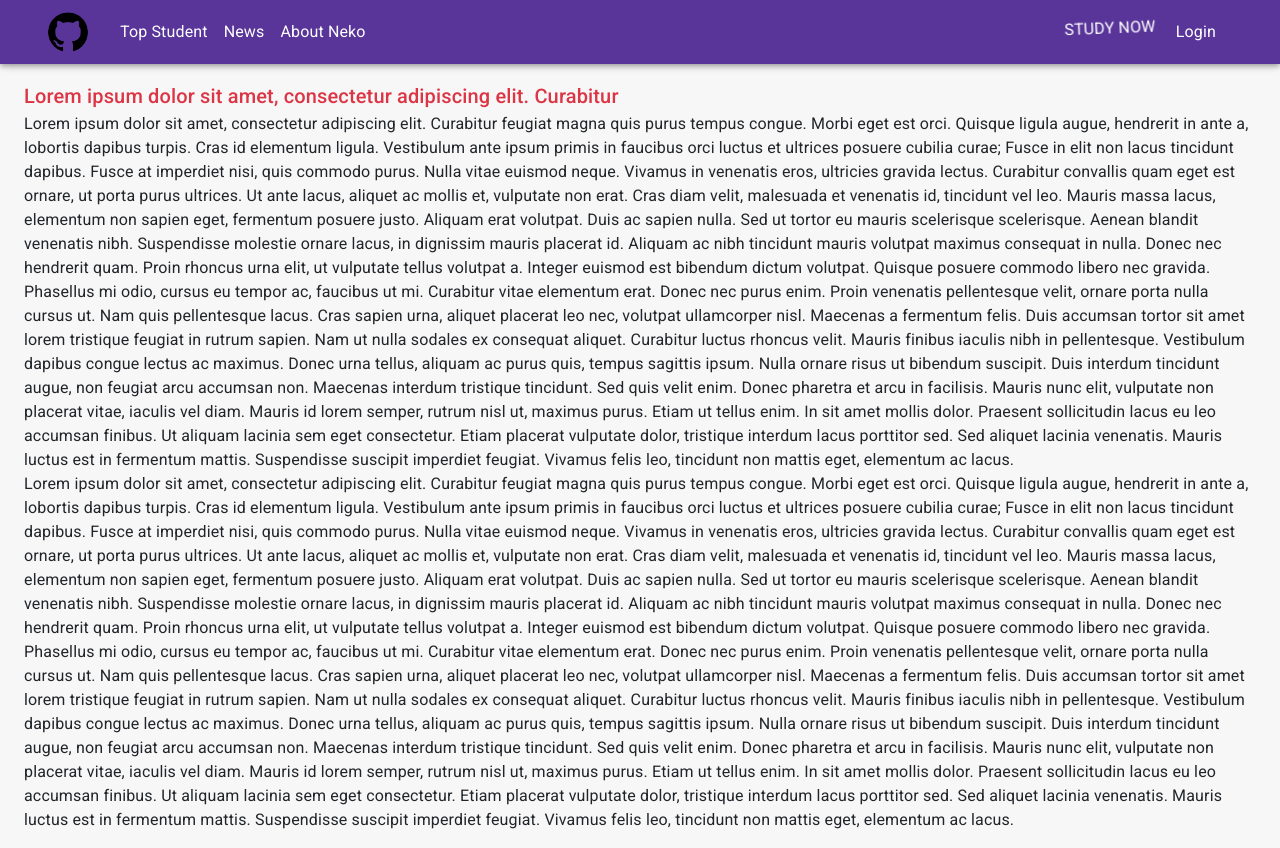
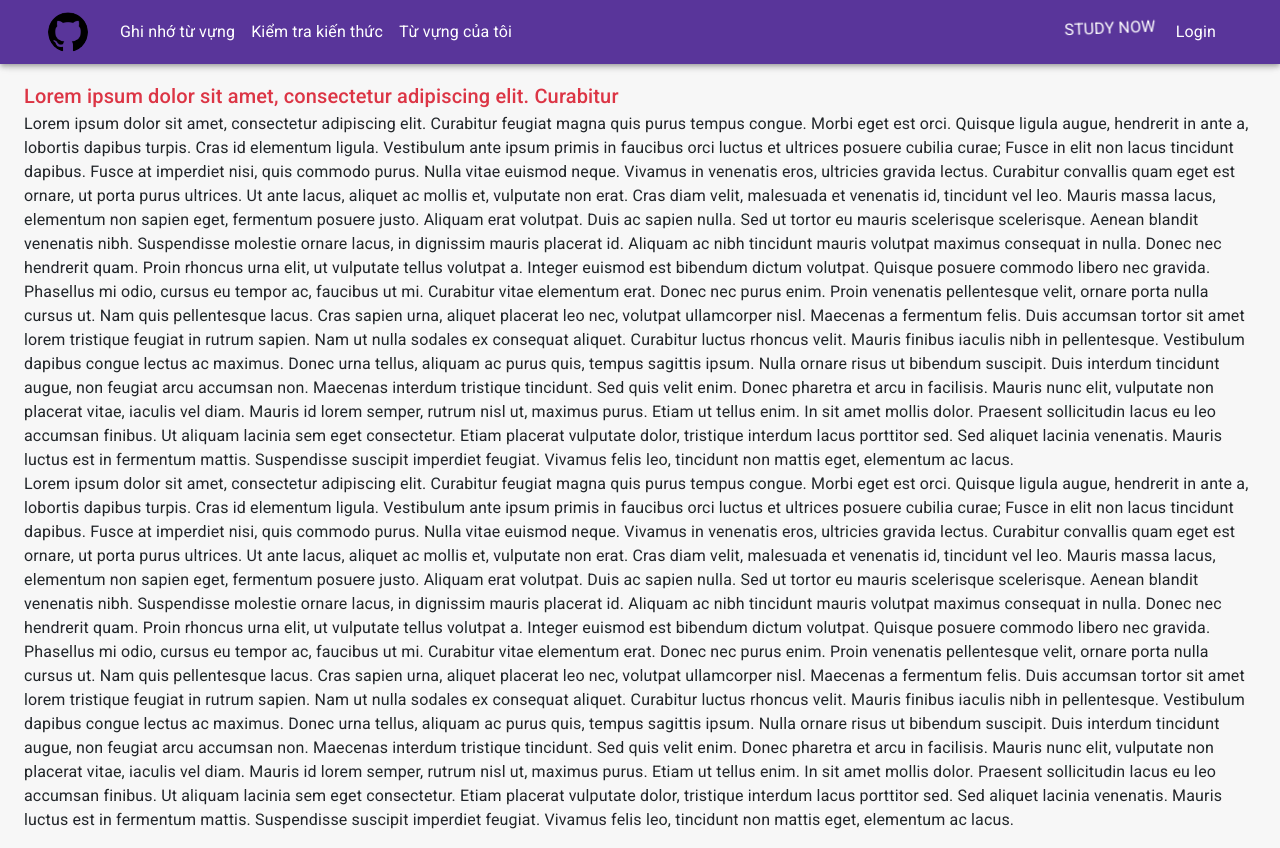
Before and after one commit to thanhtrungvo8401/Portal, a Next.js app: page / in a window 1280 px wide. Built offline with nearby package versions, Linux system fonts and the light colour scheme.

Commit message:
007 -- refactor code

```diff
--- a/components/Layouts/Navbar.js
+++ b/components/Layouts/Navbar.js
@@ -152,23 +152,23 @@ function Navbar(props) {
                 <MyLink
                   isNav={true}
                   className={classes.navItem}
-                  url="/top-student"
+                  url={appUrl.rememberVoca().url}
                 >
-                  Top Student
+                  {appUrl.rememberVoca().title}
                 </MyLink>
                 <MyLink
                   isNav={true}
                   className={classes.navItem}
-                  url="/top-student"
+                  url={appUrl.testVoca().url}
                 >
-                  News
+                  {appUrl.testVoca().title}
                 </MyLink>
                 <MyLink
                   isNav={true}
                   className={classes.navItem}
-                  url="/top-student"
+                  url={appUrl.myVoca().url}
                 >
-                  About Neko
+                  {appUrl.myVoca().title}
                 </MyLink>
               </div>
 
--- a/components/Layouts/NavbarHelper.js
+++ b/components/Layouts/NavbarHelper.js
@@ -98,22 +98,22 @@ export const MobileMenuPopup = (props) => {
           url={appUrl.dashboard().url}
           className={`${classes.myLink}`}
         >
-          <span>Meomeo-kun</span>
+          <span>{appUrl.dashboard().title}</span>
         </MyLink>
       </MenuItem>
       <MenuItem onClick={props.handleMobileMenuClose}>
-        <MyLink isNav={true} url="/top-student" className={classes.myLink}>
-          Top Student
+        <MyLink isNav={true} url={appUrl.rememberVoca().url} className={classes.myLink}>
+          {appUrl.rememberVoca().title}
         </MyLink>
       </MenuItem>
       <MenuItem onClick={props.handleMobileMenuClose}>
-        <MyLink isNav={true} url="/top-student" className={classes.myLink}>
-          News
+        <MyLink isNav={true} url={appUrl.testVoca().url} className={classes.myLink}>
+          {appUrl.testVoca().title}
         </MyLink>
       </MenuItem>
       <MenuItem onClick={props.handleMobileMenuClose}>
-        <MyLink isNav={true} url="/top-student" className={classes.myLink}>
-          About Neko
+        <MyLink isNav={true} url={appUrl.myVoca().url} className={classes.myLink}>
+          {appUrl.myVoca().title}
         </MyLink>
       </MenuItem>
       <MenuItem className="close-btn">
--- a/utils/APP_URL.js
+++ b/utils/APP_URL.js
@@ -5,6 +5,6 @@ export const appUrl = {
   myVoca: () => ({ url: `/my-vocas`, title: "Từ vựng của tôi" }),
   setVocaDetail: (setId) => ({ url: `/my-vocas/${setId}`, title: "" }),
   testVoca: () => ({ url: `/test-vocas`, title: "Kiểm tra kiến thức" }),
-  dashboard: () => ({ url: "/", title: "Trang chủ" }),
+  dashboard: () => ({ url: "/", title: "Meomeo-kun" }),
   signUp: () => ({ url: "/sign-up", title: "Đăng kí" }),
 };
```
